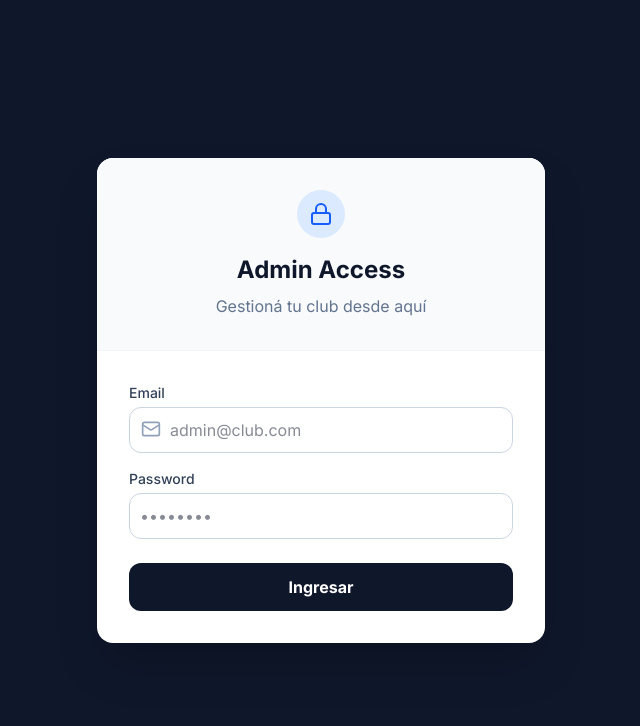
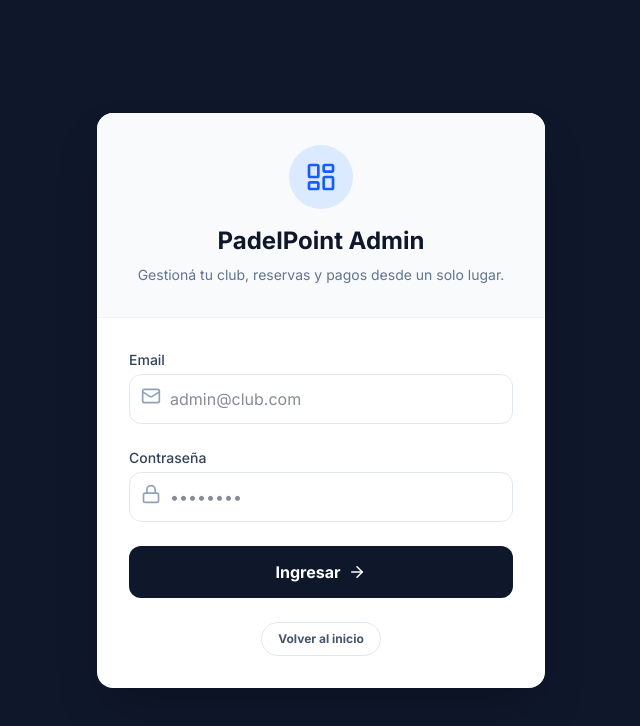
Before and after one commit to LucasFasolato/padel-point-front, a Next.js app: page /admin/login in a window 1280 px wide. Shown: the top 726 px of the page, without its empty margins (319-959 px from the left). Built offline with nearby package versions, Linux system fonts and the light colour scheme; no server answers.

Commit message:
refactor(admin): consolidate login UI and add exit-admin button

```diff
--- a/src/app/(admin)/admin/login/page.tsx
+++ b/src/app/(admin)/admin/login/page.tsx
@@ -1,10 +1,11 @@
 'use client';
 
 import React, { useState } from 'react';
+import Link from 'next/link';
 import { useRouter } from 'next/navigation';
 import api from '@/lib/api';
 import { useAuthStore } from '@/store/auth-store';
-import { Loader2, Lock, Mail } from 'lucide-react';
+import { LayoutDashboard, Lock, Mail, Loader2, ArrowRight } from 'lucide-react';
 
 export default function AdminLoginPage() {
   const router = useRouter();
@@ -22,28 +23,15 @@ export default function AdminLoginPage() {
     try {
       const res = await api.post('/auth/login', form);
 
-      // --- DEBUG ---
-      console.log("Respuesta del Backend:", res.data);
-      // -------------
-
-      // 1. Detectar el token (a veces se llama access_token, a veces token)
-      const token = res.data.accessToken ||res.data.access_token || res.data.token;
-
+      const token = res.data.accessToken || res.data.access_token || res.data.token;
       if (!token) {
         throw new Error('El servidor no devolvió un token válido.');
       }
 
-      // 2. Detectar el usuario (si el backend no lo manda, usamos el email del form temporalmente)
-      // Si tu backend devuelve "user": { ... }, úsalo. Si no, creamos uno falso para que no falle.
       const user = res.data.user || { userId: 'temp-id', email: form.email, role: 'ADMIN' };
-
-      // 3. Guardar en Store
       setAuth(token, user);
 
-      // 4. Redirigir
-      // Usamos replace para que no pueda volver atrás con el botón del navegador
       router.replace('/admin/dashboard');
-
     } catch (err: unknown) {
       console.error(err);
       setError('Credenciales inválidas o error de conexión.');
@@ -56,55 +44,70 @@ export default function AdminLoginPage() {
     <div className="flex min-h-screen items-center justify-center bg-slate-900 p-4">
       <div className="w-full max-w-md overflow-hidden rounded-2xl bg-white shadow-2xl">
         <div className="bg-slate-50 p-8 text-center border-b border-slate-100">
-          <div className="mx-auto mb-4 flex h-12 w-12 items-center justify-center rounded-full bg-blue-100 text-blue-600">
-            <Lock size={24} />
+          <div className="mx-auto mb-4 flex h-16 w-16 items-center justify-center rounded-full bg-blue-100 text-blue-600">
+            <LayoutDashboard size={32} />
           </div>
-          <h1 className="text-2xl font-bold text-slate-900">Admin Access</h1>
-          <p className="text-slate-500 mt-2">Gestioná tu club desde aquí</p>
+          <h1 className="text-2xl font-bold text-slate-900">PadelPoint Admin</h1>
+          <p className="mt-2 text-sm text-slate-500">
+            Gestioná tu club, reservas y pagos desde un solo lugar.
+          </p>
         </div>
 
         <div className="p-8">
           {error && (
-            <div className="mb-4 rounded-lg bg-red-50 p-3 text-sm text-red-600 border border-red-100">
+            <div className="mb-4 rounded-lg bg-red-50 p-3 text-sm text-red-600 border border-red-100 text-center font-medium">
               {error}
             </div>
           )}
 
-          <form onSubmit={handleLogin} className="space-y-4">
+          <form onSubmit={handleLogin} className="space-y-6">
             <div>
               <label className="mb-1 block text-sm font-medium text-slate-700">Email</label>
               <div className="relative">
-                <Mail className="absolute left-3 top-3 h-5 w-5 text-slate-400" />
+                <Mail className="absolute left-3 top-3 text-slate-400" size={20} />
                 <input
                   type="email"
                   required
-                  className="w-full rounded-xl border border-slate-300 py-2.5 pl-10 pr-4 outline-none focus:border-blue-500 focus:ring-2 focus:ring-blue-100"
                   placeholder="admin@club.com"
+                  className="w-full rounded-xl border border-slate-200 pl-10 p-3 outline-none focus:border-blue-500 focus:ring-2 focus:ring-blue-100 transition-all"
                   value={form.email}
                   onChange={(e) => setForm({ ...form, email: e.target.value })}
                 />
               </div>
             </div>
+
             <div>
-              <label className="mb-1 block text-sm font-medium text-slate-700">Password</label>
+              <label className="mb-1 block text-sm font-medium text-slate-700">Contraseña</label>
+              <div className="relative">
+                <Lock className="absolute left-3 top-3 text-slate-400" size={20} />
                 <input
                   type="password"
                   required
-                className="w-full rounded-xl border border-slate-300 p-2.5 outline-none focus:border-blue-500 focus:ring-2 focus:ring-blue-100"
                   placeholder="••••••••"
+                  className="w-full rounded-xl border border-slate-200 pl-10 p-3 outline-none focus:border-blue-500 focus:ring-2 focus:ring-blue-100 transition-all"
                   value={form.password}
                   onChange={(e) => setForm({ ...form, password: e.target.value })}
                 />
+              </div>
             </div>
 
             <button
               type="submit"
               disabled={loading}
-              className="mt-6 flex w-full items-center justify-center rounded-xl bg-slate-900 py-3 font-bold text-white transition-all hover:bg-blue-600 disabled:opacity-70"
+              className="flex w-full items-center justify-center gap-2 rounded-xl bg-slate-900 py-3.5 font-bold text-white transition-all hover:bg-slate-800 active:scale-[0.98] disabled:opacity-70"
             >
-              {loading ? <Loader2 className="animate-spin" /> : 'Ingresar'}
+              {loading ? <Loader2 className="animate-spin" /> : <>Ingresar <ArrowRight size={18} /></>}
             </button>
           </form>
+
+          <div className="mt-6 text-center">
+            <Link
+              href="/"
+              className="inline-flex items-center justify-center rounded-full border border-slate-200 px-4 py-2 text-xs font-bold text-slate-600 hover:bg-slate-50"
+            >
+              Volver al inicio
+            </Link>
+          </div>
         </div>
       </div>
     </div>
```
Lines whose indentation alone changed are shown as unchanged.
